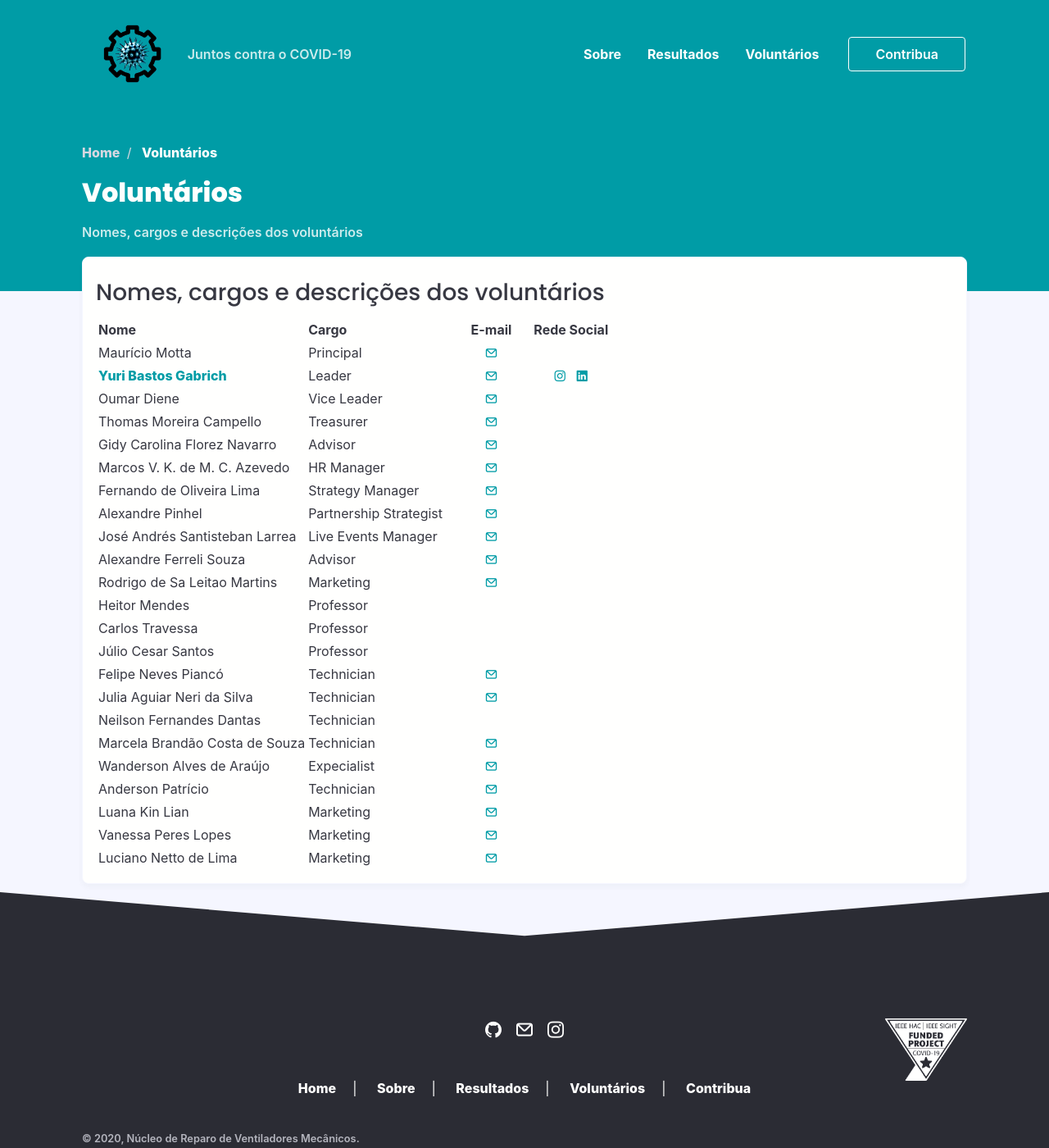
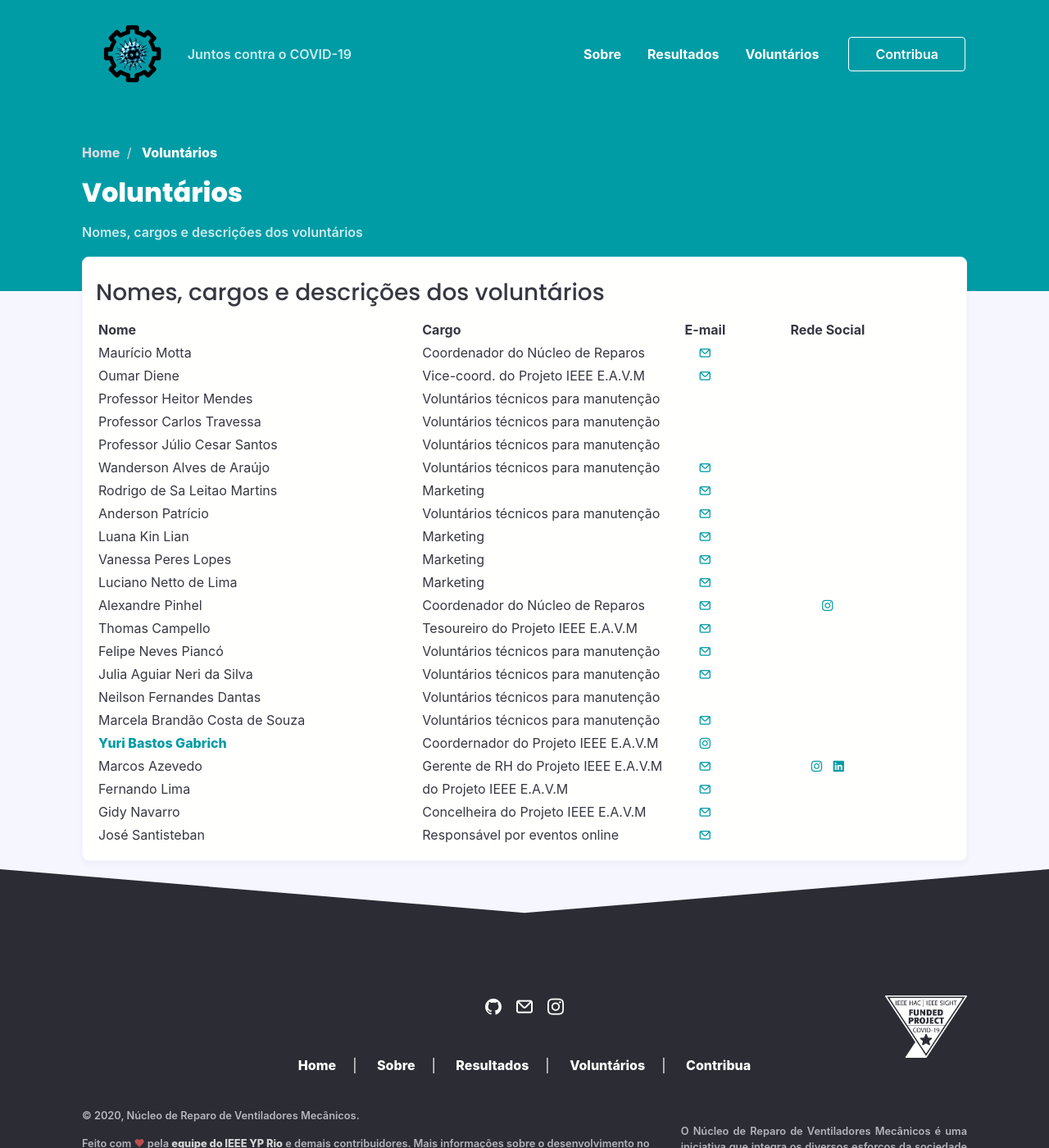
Before and after one commit to rio-covid-19/rio-covid-19.github.io, a Jekyll site: the page built from voluntarios.html, in a window 1280 px wide and 1400 px high. Shown: the whole window at 82% size. Built offline with Jekyll 4.4.1, drawn with Linux system fonts in a browser that asks for light colours; nearby versions of some CDN libraries; some web fonts are replaced.

Commit message:
mudança em data\

```diff
--- a/_data/volunteer.yml
+++ b/_data/volunteer.yml
@@ -3,206 +3,232 @@
 
 volunteer-1:
   name: Yuri Bastos Gabrich
-  role: Leader
+  role: Coordernador do Projeto IEEE E.A.V.M
   link: www.google.com
-  e-mail: yuri.gabrich.br@ieee.org
+  e-mail:
   Instagram: www.google.com
-  Linkedin: www.google.com
+  Linkedin:
+  grupo: organizacao
+  Ordem: 3
+
+volunteer-2:
+  name: Alexandre Pinhel
+  role: Coordenador do Núcleo de Reparos
+  link:
+  e-mail: pinhel@ieee.org
+  Instagram: www.google.com
+  Linkedin:
+  grupo: organizacao
   Ordem: 2
 
-volunteer-2:
+volunteer-3:
+  name: Maurício Motta
+  role: Coordenador do Núcleo de Reparos
+  link:
+  e-mail: mauricio.motta@cefet-rj.br
+  Instagram:
+  Linkedin:
+  grupo: organizacao
+  Ordem: 1
+
+  ##
+  ##
+  ##
+
+volunteer-4:
   name: Oumar Diene
-  role: Vice Leader
+  role: Vice-coord. do Projeto IEEE E.A.V.M
   link:
   e-mail: oumar@dee.ufrj.br
   Instagram:
   Linkedin:
-  Ordem: 3
+  grupo: admin
+  Ordem: 1
 
-volunteer-3:
-  name: Thomas Moreira Campello
-  role: Treasurer
+volunteer-5:
+  name: Thomas Campello
+  role: Tesoureiro do Projeto IEEE E.A.V.M
   link:
   e-mail: t.m.campello@ieee.org
   Instagram:
   Linkedin:
-  Ordem: 4
+  grupo: admin
+  Ordem: 2
 
-volunteer-4:
-  name: Gidy Carolina Florez Navarro
-  role: Advisor
+volunteer-6:
+  name: Gidy Navarro
+  role: Concelheira do Projeto IEEE E.A.V.M
   link:
   e-mail: gidy.florez@ieee.org
   Instagram:
   Linkedin:
-  Ordem: 5
+  grupo: admin
+  Ordem: 4
 
-volunteer-5:
-  name: Marcos V. K. de M. C. Azevedo
-  role: HR Manager
+volunteer-7:
+  name: Marcos Azevedo
+  role: Gerente de RH do Projeto IEEE E.A.V.M
   link:
   e-mail: marcos.magalhaes@ieee.org
-  Instagram:
-  Linkedin:
-  Ordem: 5
+  Instagram: Voluntários técnicos para manutenção
+  Linkedin: Voluntários técnicos para manutenção
+  grupo: admin
+  Ordem: 3
 
-volunteer-6:
-  name: Fernando de Oliveira Lima
-  role: Strategy Manager
+volunteer-8:
+  name: Fernando Lima
+  role: do Projeto IEEE E.A.V.M
   link:
   e-mail: folivelima@gmail.com
   Instagram:
   Linkedin:
-  Ordem: 5
+  grupo: admin
+  Ordem: 3
 
-volunteer-7:
-  name: Alexandre Pinhel
-  role: Partnership Strategist
-  link:
-  e-mail: pinhel@ieee.org
-  Instagram:
-  Linkedin:
-  Ordem: 5
-
-volunteer-8:
-  name: José Andrés Santisteban Larrea
-  role: Live Events Manager
+volunteer-9:
+  name: José Santisteban
+  role: Responsável por eventos online
   link:
   e-mail: josesantisteban@id.uff.br
   Instagram:
   Linkedin:
-  Ordem: 5
+  grupo: admin
+  Ordem: 4
 
-volunteer-9:
-  name: Alexandre Ferreli Souza
-  role: Advisor
-  link:
-  e-mail: ferreli@ieee.org
-  Instagram:
-  Linkedin:
-  Ordem: 5
+##
+##
+##
 
 volunteer-10:
   name: Felipe Neves Piancó
-  role: Technician
+  role: Voluntários técnicos para manutenção
   link:
   e-mail: piancofelipe@ieee.org
   Instagram:
   Linkedin:
-  Ordem: 7
+  grupo: tecnico
+  Ordem: 2
 
 volunteer-11:
   name: Julia Aguiar Neri da Silva
-  role: Technician
+  role: Voluntários técnicos para manutenção
   link:
   e-mail: julianeri@ieee.org
   Instagram:
   Linkedin:
-  Ordem: 7
+  grupo: tecnico
+  Ordem: 2
 
 volunteer-12:
   name: Neilson Fernandes Dantas
-  role: Technician
+  role: Voluntários técnicos para manutenção
   link:
   e-mail:
   Instagram:
   Linkedin:
-  Ordem: 7
+  grupo: tecnico
+  Ordem: 2
+
 volunteer-13:
   name: Marcela Brandão Costa de Souza
-  role: Technician
+  role: Voluntários técnicos para manutenção
   link:
   e-mail: marcelabrandaocosta2211@gmail.com
   Instagram:
   Linkedin:
-  Ordem: 7
+  grupo: tecnico
+  Ordem: 2
 
 volunteer-14:
-  name: Heitor Mendes
-  role: Professor
+  name: Professor Heitor Mendes
+  role: Voluntários técnicos para manutenção
   link:
   e-mail:
   Instagram:
   Linkedin:
-  Ordem: 6
+  grupo: tecnico
+  Ordem: 1
 
 volunteer-15:
-  name: Carlos Travessa
-  role: Professor
+  name: Professor Carlos Travessa
+  role: Voluntários técnicos para manutenção
   link:
   e-mail:
   Instagram:
   Linkedin:
-  Ordem: 6
+  grupo: tecnico
+  Ordem: 1
 
 volunteer-16:
-  name: Júlio Cesar Santos
-  role: Professor
+  name: Professor Júlio Cesar Santos
+  role: Voluntários técnicos para manutenção
   link:
   e-mail:
   Instagram:
   Linkedin:
-  Ordem: 6
+  grupo: tecnico
+  Ordem: 1
 
 volunteer-17:
   name: Wanderson Alves de Araújo
-  role: Expecialist
+  role: Voluntários técnicos para manutenção
   link:
   e-mail: wanderson.araujo@nsmedical.com.br
   Instagram:
   Linkedin:
-  Ordem: 7
+  grupo: tecnico
+  Ordem: 1
+
+##
+##
+##
 
 volunteer-18:
-  name: Maurício Motta
-  role: Principal
-  link:
-  e-mail: mauricio.motta@cefet-rj.br
-  Instagram:
-  Linkedin:
-  Ordem: 1
-
-volunteer-19:
   name: Rodrigo de Sa Leitao Martins
   role: Marketing
   link:
   e-mail: rodrigomartins@id.uff.br
   Instagram:
   Linkedin:
-  Ordem: 5
+  grupo: mkt
+  Ordem: 1
 
-volunteer-20:
+volunteer-19:
   name: Anderson Patrício
-  role: Technician
+  role: Voluntários técnicos para manutenção
   link:
   e-mail: andersonresende@poli.ufrj.br
   Instagram:
   Linkedin:
-  Ordem: 7
+  grupo: tecnico
+  Ordem: 1
 
-volunteer-21:
+volunteer-20:
   name: Luana Kin Lian
   role: Marketing
   link:
   e-mail: luana.kin@ieee.org
   Instagram:
   Linkedin:
-  Ordem: 8
+  grupo: mkt
+  Ordem: 1
 
-volunteer-22:
+volunteer-21:
   name: Vanessa Peres Lopes
   role: Marketing
   link:
   e-mail: vanessaperesl@outlook.com
   Instagram:
   Linkedin:
-  Ordem: 8
+  grupo: mkt
+  Ordem: 1
 
-volunteer-23:
+volunteer-22:
   name: Luciano Netto de Lima
   role: Marketing
   link:
   e-mail: lucianolnl@gmail.com
   Instagram:
   Linkedin:
-  Ordem: 8
+  grupo: mkt
+  Ordem: 1
```
Also changed, not shown: _data/stakeholders.yml (+24 -19 lines).
